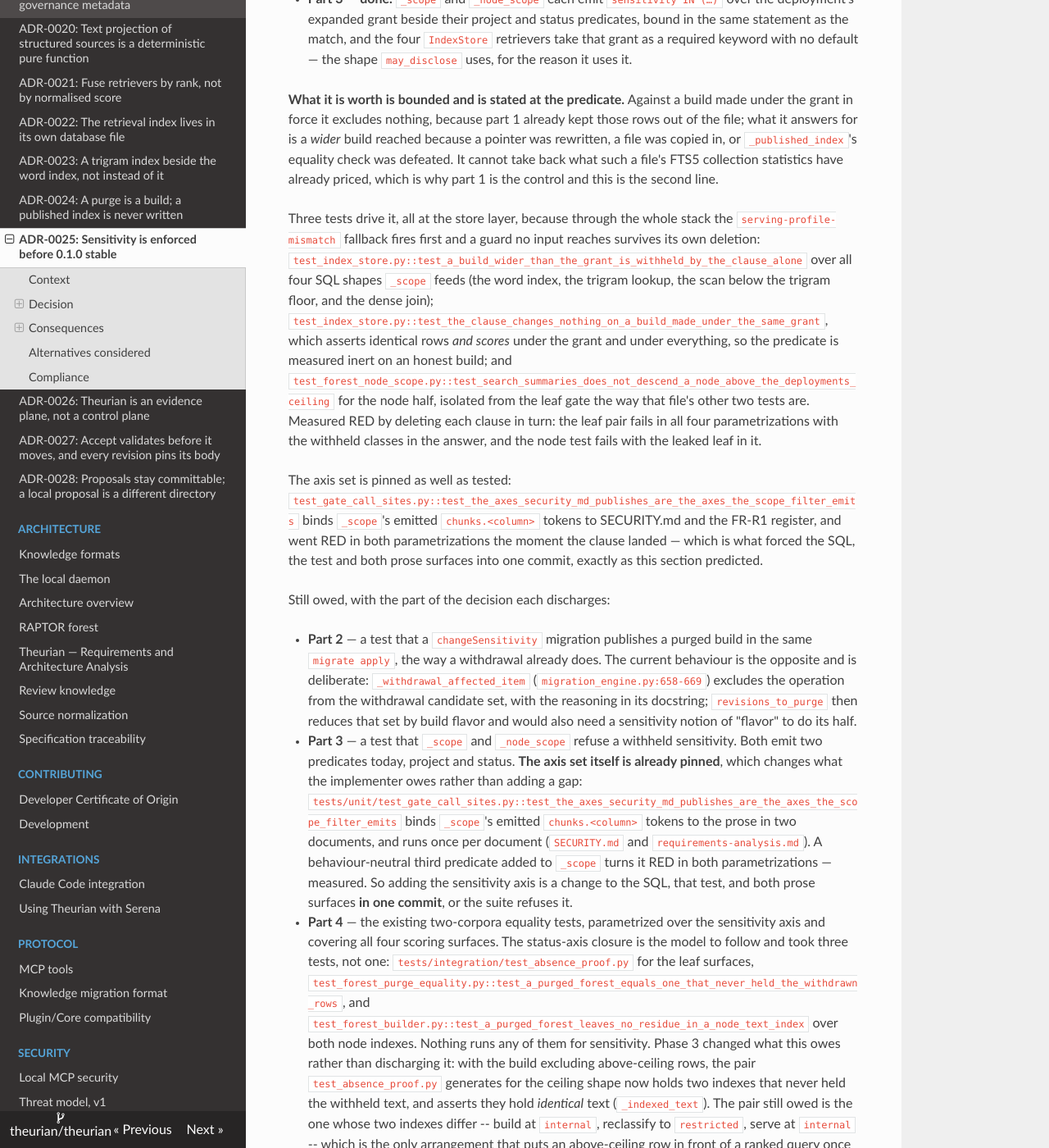
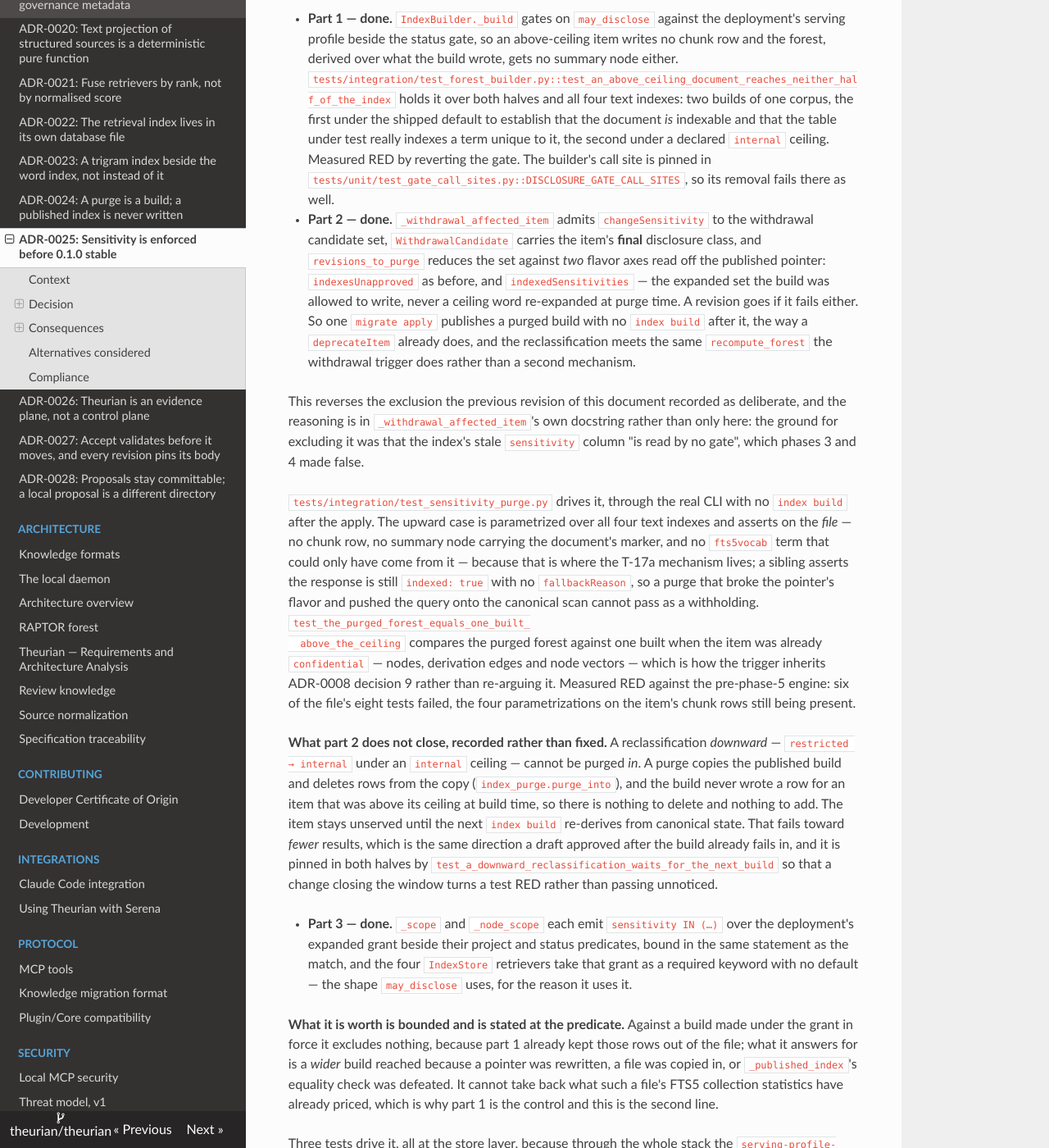
Before and after one commit to theurian/theurian, an MkDocs documentation site: the page built from docs/adr/0025-sensitivity-is-enforced-before-0-1-0-stable.md, in a window 1280 px wide and 1400 px high, scrolled down 4335 px. Shown: the whole window at 82% size. Built offline with MkDocs 1.6.1, drawn with Linux system fonts in a browser that asks for light colours; some of the changed text lies outside the part shown.

Commit message:
feat(migrate): purge a reclassified item from the published index (#119)
ADR-0025 part 2. A `changeSensitivity` that moves an item past the ceiling
the published build ran under now purges that item's rows in the same
`migrate apply`, the way a `deprecateItem` already does -- no `index build`
in between.

This reverses a decision `_withdrawal_affected_item` recorded as deliberate.
The ground for excluding the operation was that the built index's stale
`sensitivity` column "is read by no gate", so an unsigned local row nothing
reads is not a disclosure. #119 phase 3 made a build write no row above the
deployment's ceiling and phase 4 made every retriever filter on the column,
which leaves a *reclassified* row as the only above-ceiling row a served
build can hold -- withheld from results by the canonical re-check while its
text stays in `chunks_fts`, `chunks_trigram`, `nodes_fts` and
`nodes_trigram`, whose collection statistics price every visible row against
it (T-17a on this axis).

`WithdrawalCandidate` carries the item's final disclosure class and
`revisions_to_purge` gains the build's recorded `indexedSensitivities` as a
second flavor axis beside `indexesUnapproved`: a revision goes if it fails
either. A reclassification *within* the build's ceiling therefore purges
nothing and copies no file, which is what lets the operation join the
candidate set unconditionally rather than the engine needing to know a
ceiling it cannot see.

Downward reclassification is not symmetric and cannot be: a purge copies a
build and deletes from the copy, so an item moving *into* the ceiling has no
row to restore and waits for the next `index build`. Recorded in ADR-0025's
compliance section and pinned in both halves.

tests/integration/test_sensitivity_purge.py drives all of it through the
real CLI. Measured RED against the pre-change engine: six of its eight tests
failed, the four upward parametrizations on the item's chunk rows still
being present.

`test_the_ranked_path_withholds_a_document_reclassified_after_the_build`
moves to `_apply_leaving_the_stale_build_published`, the residual this file
already reproduces for withdrawals -- the seam it used to exercise is now
closed, and it read `set()` where it expected the stale label.

Signed-off-by: Takehide Uchida <utchy007@gmail.com>

```diff
--- a/docs/adr/0025-sensitivity-is-enforced-before-0-1-0-stable.md
+++ b/docs/adr/0025-sensitivity-is-enforced-before-0-1-0-stable.md
@@ -54,7 +54,13 @@ the leaf half alone, does not discharge this ADR:
    an item above the ceiling — see *Deliberately left open* below for which of
    the two candidate shapes that settled, and Compliance for the test.
 2. **A `changeSensitivity`-triggered purge**, extending
-   [ADR-0024](0024-a-purge-is-a-build.md) decision 5's trigger set.
+   [ADR-0024](0024-a-purge-is-a-build.md) decision 5's trigger set. **Done in
+   #119 phase 5** (2026-08-24): the operation joins the withdrawal candidate set
+   and `revisions_to_purge` gains the build's recorded disclosure flavor as a
+   second axis beside `indexesUnapproved`, so an item reclassified past the
+   ceiling its build ran under leaves the published index in the same
+   `migrate apply` — see Compliance for the test and for the one direction this
+   cannot close.
 3. **The read-side predicate**, adding the axis to `_scope` *and* to
    `_node_scope` — the forest's own first gate, which emits the same predicates
    over `nodes` and is where a routed query meets a summary node before it
@@ -131,10 +137,18 @@ does**:
     what such a build excluded. The bump makes those files unusable by
     construction (`index-schema-mismatch`, rebuilt by the standing remedy) rather
     than filtered on read.
-  - **The read-side predicate is still owed** (part 3). Until it lands, a
-    document reclassified upward *after* a build keeps its chunk row and is
-    withheld by the canonical re-check alone — which is now the only way an
-    above-ceiling row is in a file this deployment reads at all.
+  - **A reclassification is now an index-side event.** Exclusion makes a build
+    specific to a ceiling, so an item that moves past that ceiling afterwards is
+    a row the build would not write today — which is what turns
+    `changeSensitivity` into a purge trigger (part 2) where under a
+    gate-at-read-time design it would have been nothing but a relabelling. The
+    trigger is not symmetric, and cannot be: a purge copies a build and deletes
+    from the copy, so an item reclassified *into* the ceiling has no row to
+    restore and waits for the next `index build`. Recorded under Compliance.
+
+  - **The read-side predicate** (part 3) was owed here and landed in phase 4.
+    Before it, a document reclassified upward after a build kept its chunk row
+    and was withheld by the canonical re-check alone.
 
 Naming these is the point. An ADR that pretended to settle them would be
 overturned by the first implementation attempt.
@@ -170,15 +184,15 @@ overturned by the first implementation attempt.
 
 | Alternative | Why rejected |
 | :-- | :-- |
-| **Ship the read-side predicate alone** | Two measured defects. (a) The index still holds the withheld text, so BM25 collection statistics computed over the whole index file continue to price the visible rows — T-17a's mechanism, moved from the status axis to the sensitivity axis; the threat model records T-17a's closure as covering "the status axis only" for exactly this reason. (b) `migration_engine.py` excludes `changeSensitivity` from the withdrawal candidate set the purge reads on the recorded ground that the stale column "is read by no gate before #119". The moment a gate reads it, that exclusion inverts into a defect: a document reclassified `internal → restricted` keeps clearing the gate under its stale label until the next manual `index build`, and there is no canonical re-check for sensitivity of the kind `CanonicalVisibility._may_surface` performs for status. |
+| **Ship the read-side predicate alone** | Two measured defects. (a) The index still holds the withheld text, so BM25 collection statistics computed over the whole index file continue to price the visible rows — T-17a's mechanism, moved from the status axis to the sensitivity axis; the threat model records T-17a's closure as covering "the status axis only" for exactly this reason. (b) `migration_engine.py` *excluded* `changeSensitivity` from the withdrawal candidate set the purge reads, on the recorded ground that the stale column "is read by no gate before #119". The moment a gate read it, that exclusion inverted into a defect: a document reclassified `internal → restricted` kept its row in the published build until the next manual `index build`. Both halves are closed as of phases 3–5; this row records why shipping part 3 on its own would not have been enough. |
 | **Keep sensitivity a label until after 1.0** | A published governance label that no query reads is, by this project's own grading, a claim that misleads a security decision. Deferral was defensible while one human at a CLI was the only writer; Phase B multiplies the writers, and a stable release turns the current meaning of every corpus into a compatibility promise. |
 | **Remove the label until it can be enforced** | `sensitivity` is already in the published wire contract and carries real information a caller may act on. Removing it is a breaking change to that contract, it deletes information the corpus genuinely holds, and it buys no safety — the underlying content is served either way. It trades a misleading claim for no claim at all, at the cost of a break. |
 | **Enforce tenant and ACL group at the same time** | Not rejected, deferred within the same issue: those axes are refused at write time today, so they hold no content and nothing routes on them. Sensitivity is the axis whose values actually vary, which is what makes it the one that misleads. |
 
 ## Compliance
 
-**Parts 1 and 3 are discharged as of #119 phases 3 and 4 (2026-08-24). Parts 2
-and 4 are owed.** The owner of both is
+**Parts 1, 2 and 3 are discharged as of #119 phases 3, 4 and 5 (2026-08-24).
+Part 4 is owed.** Its owner is
 [#119](https://github.com/theurian/theurian/issues/119), and the milestone is
 Phase 0 — before 0.1.0 stable.
 
@@ -194,6 +208,46 @@ Phase 0 — before 0.1.0 stable.
   gate. The builder's call site is pinned in
   `tests/unit/test_gate_call_sites.py::DISCLOSURE_GATE_CALL_SITES`, so its
   removal fails there as well.
+
+- **Part 2 — done.** `_withdrawal_affected_item` admits `changeSensitivity` to
+  the withdrawal candidate set, `WithdrawalCandidate` carries the item's **final**
+  disclosure class, and `revisions_to_purge` reduces the set against *two* flavor
+  axes read off the published pointer: `indexesUnapproved` as before, and
+  `indexedSensitivities` — the expanded set the build was allowed to write, never
+  a ceiling word re-expanded at purge time. A revision goes if it fails either.
+  So one `migrate apply` publishes a purged build with no `index build` after it,
+  the way a `deprecateItem` already does, and the reclassification meets the same
+  `recompute_forest` the withdrawal trigger does rather than a second mechanism.
+
+  This reverses the exclusion the previous revision of this document recorded as
+  deliberate, and the reasoning is in `_withdrawal_affected_item`'s own docstring
+  rather than only here: the ground for excluding it was that the index's stale
+  `sensitivity` column "is read by no gate", which phases 3 and 4 made false.
+
+  `tests/integration/test_sensitivity_purge.py` drives it, through the real CLI
+  with no `index build` after the apply. The upward case is parametrized over all
+  four text indexes and asserts on the *file* — no chunk row, no summary node
+  carrying the document's marker, and no `fts5vocab` term that could only have
+  come from it — because that is where the T-17a mechanism lives; a sibling
+  asserts the response is still `indexed: true` with no `fallbackReason`, so a
+  purge that broke the pointer's flavor and pushed the query onto the canonical
+  scan cannot pass as a withholding. `test_the_purged_forest_equals_one_built_
+  above_the_ceiling` compares the purged forest against one built when the item
+  was already `confidential` — nodes, derivation edges and node vectors — which
+  is how the trigger inherits ADR-0008 decision 9 rather than re-arguing it.
+  Measured RED against the pre-phase-5 engine: six of the file's eight tests
+  failed, the four parametrizations on the item's chunk rows still being present.
+
+  **What part 2 does not close, recorded rather than fixed.** A reclassification
+  *downward* — `restricted → internal` under an `internal` ceiling — cannot be
+  purged *in*. A purge copies the published build and deletes rows from the copy
+  (`index_purge.purge_into`), and the build never wrote a row for an item that
+  was above its ceiling at build time, so there is nothing to delete and nothing
+  to add. The item stays unserved until the next `index build` re-derives from
+  canonical state. That fails toward *fewer* results, which is the same direction
+  a draft approved after the build already fails in, and it is pinned in both
+  halves by `test_a_downward_reclassification_waits_for_the_next_build` so that a
+  change closing the window turns a test RED rather than passing unnoticed.
 
 - **Part 3 — done.** `_scope` and `_node_scope` each emit
   `sensitivity IN (…)` over the deployment's expanded grant beside their project
@@ -231,26 +285,8 @@ Phase 0 — before 0.1.0 stable.
   which is what forced the SQL, the test and both prose surfaces into one commit,
   exactly as this section predicted.
 
-Still owed, with the part of the decision each discharges:
+Still owed, with the part of the decision it discharges:
 
-- **Part 2** — a test that a `changeSensitivity` migration publishes a purged
-  build in the same `migrate apply`, the way a withdrawal already does. The
-  current behaviour is the opposite and is deliberate:
-  `_withdrawal_affected_item` (`migration_engine.py:658-669`) excludes the
-  operation from the withdrawal candidate set, with the reasoning in its
-  docstring; `revisions_to_purge` then reduces that set by build flavor and
-  would also need a sensitivity notion of "flavor" to do its half.
-- **Part 3** — a test that `_scope` and `_node_scope` refuse a withheld
-  sensitivity. Both emit two predicates today, project and status. **The axis
-  set itself is already pinned**, which changes what the implementer owes rather
-  than adding a gap:
-  `tests/unit/test_gate_call_sites.py::test_the_axes_security_md_publishes_are_the_axes_the_scope_filter_emits`
-  binds `_scope`'s emitted `chunks.<column>` tokens to the prose in two
-  documents, and runs once per document (`SECURITY.md` and
-  `requirements-analysis.md`). A behaviour-neutral third predicate added to
-  `_scope` turns it RED in both parametrizations — measured. So adding the
-  sensitivity axis is a change to the SQL, that test, and both prose surfaces
-  **in one commit**, or the suite refuses it.
 - **Part 4** — the existing two-corpora equality tests, parametrized over the
   sensitivity axis and covering all four scoring surfaces. The status-axis
   closure is the model to follow and took three tests, not one:
@@ -258,14 +294,27 @@ Still owed, with the part of the decision each discharges:
   `test_forest_purge_equality.py::test_a_purged_forest_equals_one_that_never_held_the_withdrawn_rows`,
   and
   `test_forest_builder.py::test_a_purged_forest_leaves_no_residue_in_a_node_text_index`
-  over both node indexes. Nothing runs any of them for sensitivity. Phase 3
-  changed what this owes rather than discharging it: with the build excluding
-  above-ceiling rows, the pair `test_absence_proof.py` generates for the ceiling
-  shape now holds two indexes that never held the withheld text, and asserts they
-  hold *identical* text (`_indexed_text`). The pair still owed is the one whose
-  two indexes differ -- build at `internal`, reclassify to `restricted`, serve at
-  `internal` -- which is the only arrangement that puts an above-ceiling row in
-  front of a ranked query once part 1 has landed.
+  over both node indexes. Phase 3 changed what this owes rather than discharging
+  it: with the build excluding above-ceiling rows, the pair
+  `test_absence_proof.py` generates for the ceiling shape now holds two indexes
+  that never held the withheld text, and asserts they hold *identical* text
+  (`_indexed_text`). The pair still owed is the one whose two indexes differ —
+  build at `internal`, reclassify to `restricted`, serve at `internal` — which is
+  the only arrangement that puts an above-ceiling row in front of a ranked query
+  once part 1 has landed.
+
+  **Phase 5 narrowed this again and did not close it.** With the purge trigger in
+  place that arrangement no longer survives a `migrate apply`, so the pair has to
+  be built over a published build the purge did not reach — the residual state
+  `test_mcp_tools.py::_apply_leaving_the_stale_build_published` already
+  reproduces. What phase 5 *did* deliver against this part is the derived half of
+  the equality:
+  `test_sensitivity_purge.py::test_the_purged_forest_equals_one_built_above_the_ceiling`
+  compares nodes, derivation edges and node vectors between a purged build and
+  one built when the item was already above the ceiling. That is the analogue of
+  `test_forest_purge_equality.py`'s deliverable, on this axis. The leaf-side
+  response equality — one query, two corpora, whole response compared — is what
+  remains.
 
 **All four means all four over both halves.** A change that gates
 `chunks_fts`/`chunks_trigram` and leaves `nodes_fts`/`nodes_trigram` open does
@@ -280,8 +329,9 @@ its going is what part 3 landing means**: SECURITY.md said no retrieval predicat
 read `chunks.sensitivity`, so it was "a published label, not a control", and that
 was true until phase 4 made it false. What replaced it names the three places the
 axis is now enforced — the build, the retrievers' predicate, the canonical
-re-check — and names parts 2 and 4 as still owed, which is the shape this ADR
-asked for: the prose may say what the code does and no more. SECURITY.md
+re-check — and named parts 2 and 4 as still owed; phase 5 moved that to part 4
+alone and added the purge trigger to the enforcement it lists, which is the shape
+this ADR asked for: the prose may say what the code does and no more. SECURITY.md
 separately claimed that sensitivity is refused at write time, which is false
 (only `tenantId` and `aclGroup` are); that clause was in the sentence phase 4
 rewrote and is not restated there.
```
Also changed, not shown: SECURITY.md (+10 -7 lines), docs/architecture/requirements-analysis.md (+1 -1 lines), 8 other files.
